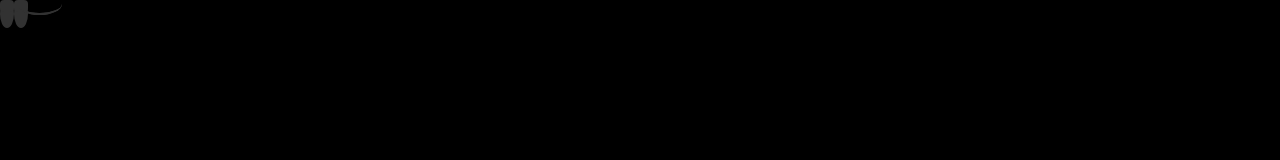
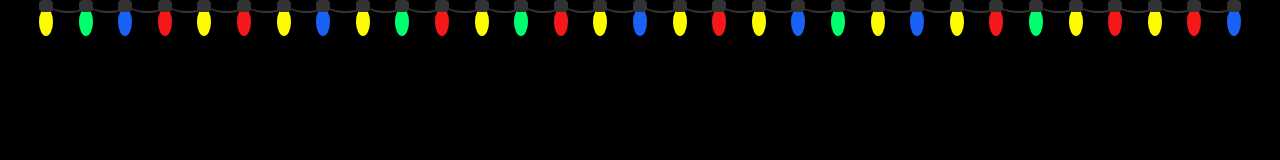
Before and after one commit to ArthurJFreitas/christmas-lights, a plain HTML site: page index.html in a window 1280 px wide. Drawn offline with Linux system fonts and the light colour scheme.

Commit message:
fixing positions of lamps

```diff
--- a/index.html
+++ b/index.html
@@ -10,7 +10,37 @@
 <body>
     <div class="main">
         <div class="lamp yellow"></div>
+        <div class="lamp green"></div>
+        <div class="lamp blue"></div>
+        <div class="lamp red"></div>
         <div class="lamp yellow"></div>
+        <div class="lamp red"></div>
+        <div class="lamp yellow"></div>
+        <div class="lamp blue"></div>
+        <div class="lamp yellow"></div>
+        <div class="lamp green"></div>
+        <div class="lamp red"></div>
+        <div class="lamp yellow"></div>
+        <div class="lamp green"></div>
+        <div class="lamp red"></div>
+        <div class="lamp yellow"></div>
+        <div class="lamp blue"></div>
+        <div class="lamp yellow"></div>
+        <div class="lamp red"></div>
+        <div class="lamp yellow"></div>
+        <div class="lamp blue"></div>
+        <div class="lamp green"></div>
+        <div class="lamp yellow"></div>
+        <div class="lamp blue"></div>
+        <div class="lamp yellow"></div>
+        <div class="lamp red"></div>
+        <div class="lamp green"></div>
+        <div class="lamp yellow"></div>
+        <div class="lamp red"></div>
+        <div class="lamp yellow"></div>
+        <div class="lamp red"></div>
+        <div class="lamp blue"></div>
+
     </div>
 </body>
 </html>
--- a/style.css
+++ b/style.css
@@ -12,20 +12,28 @@ body {
     width: 100vw;
     height: 100vh;
     display: flex;
+    flex-wrap: nowrap;
+    white-space: nowrap;
+    justify-content: center;
 }
 
 .lamp {
+    display: flex;
+    margin: 8px 1%;
+    border-radius: 50%;
     height: 28px;
     width: 14px;
-    border-radius: 50%;
-}
+    background: rgba(0, 0, 0, 0.3);
+    position: relative;
+    transition: 1s all ease;
+  }
 
 .lamp:after {
     content: "";
     position: absolute;
     width: 45px;
-    top: -7px;
-    left: 17px;
+    top: -17px;
+    left: 7px;
     border-radius: 50%;
     border-bottom: 2px solid #323232;
     height: 20px;
@@ -38,23 +46,28 @@ body {
     border-radius: 4px;
     content: "";
     position: absolute;
-    top: 0px;
+    top: -8px;
+
+}
+
+.main div:last-child:after {
+    display: none !important;
 }
 
 
 .yellow {
-  background: #323232;
+  background: #fffb00;
 }
 
 .green {
-    background: #323232;
+    background: #00ff6e;
 }
 
 
 .blue {
-  background: #323232;
+  background: #1862f5;
 }
 
 .red {
-    background: #323232;
+    background: #f51818;
 }
```
